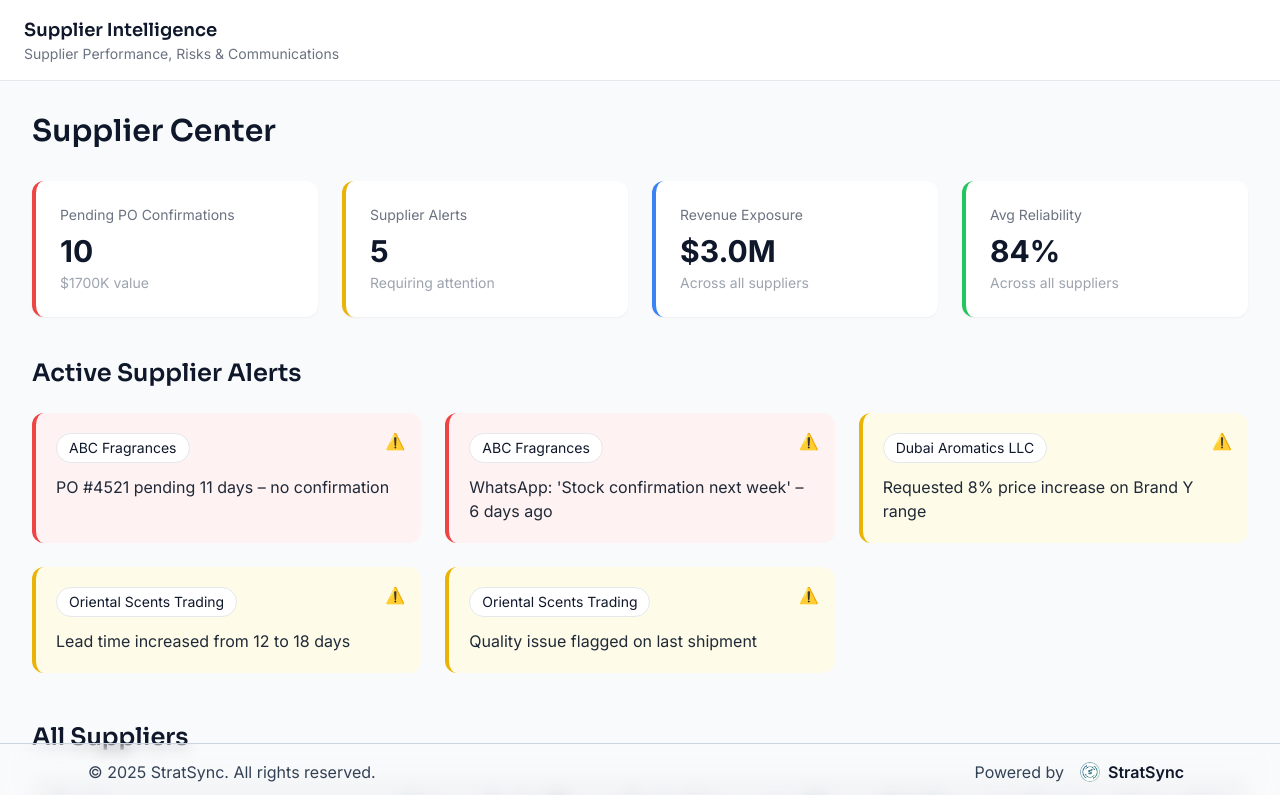
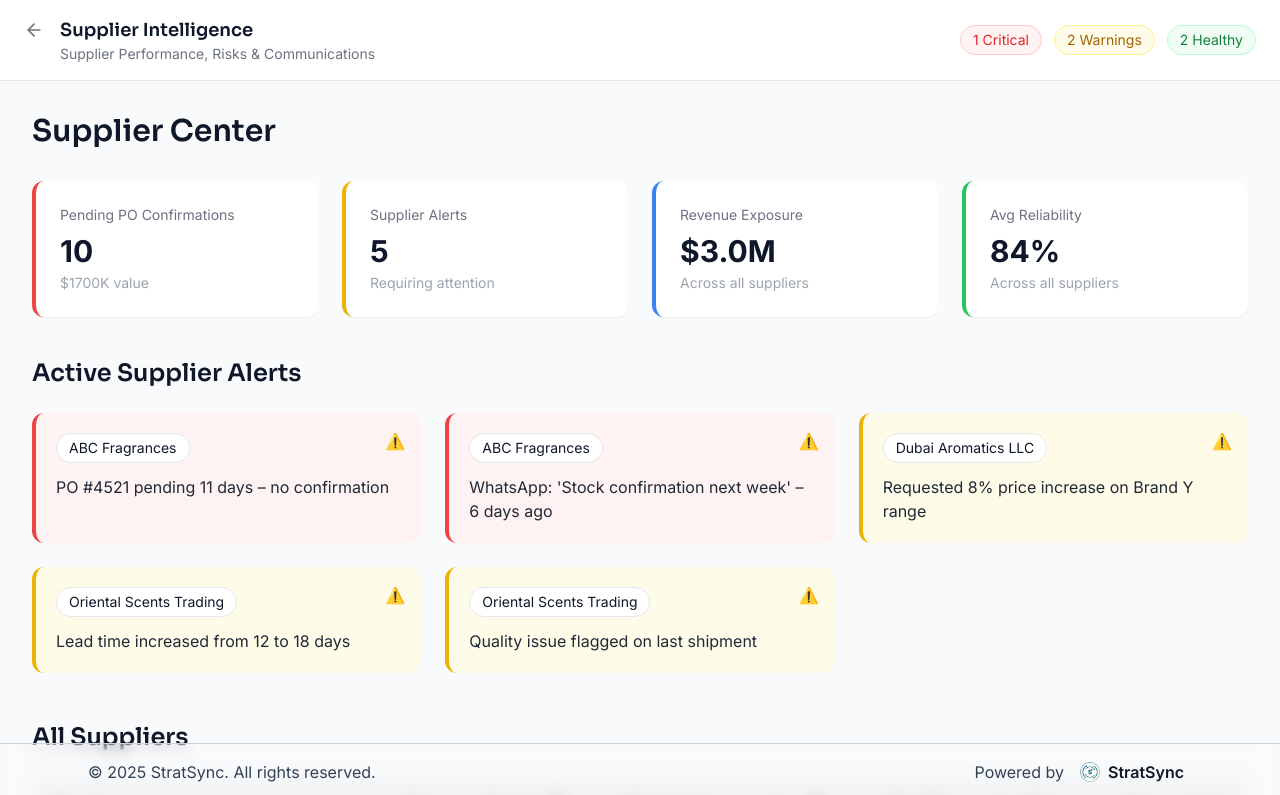
Before and after one commit to stratsync-rohit/revenue-intelligence-dashboard-tionale-v4, a React (Vite) app in the folder client/: page /suppliers in a window 1280 px wide. Shown: the top 795 px of the page. Built offline with nearby package versions, Linux system fonts and the light colour scheme; no server answers.

Commit message:
update right section in heaer of suppiler

```diff
--- a/client/src/components/header/SupplierHeader.tsx
+++ b/client/src/components/header/SupplierHeader.tsx
@@ -1,13 +1,69 @@
-// components/headers/SupplierHeader.tsx
+import React from "react";
+import { ArrowLeft } from "lucide-react";
+
 const SupplierHeader = () => {
   return (
     <header className="bg-white border-b px-6 py-4">
-      <h1 className="text-lg font-semibold">Supplier Intelligence</h1>
-      <p className="text-sm text-gray-500">
-        Supplier Performance, Risks & Communications
-      </p>
+      <div className="flex items-center justify-between">
+        {/* Left: Back + Title */}
+        <div className="flex items-start gap-4">
+          <button className="mt-1 text-gray-500 hover:text-gray-800">
+            <ArrowLeft size={20} />
+          </button>
+
+          <div>
+            <h1 className="text-lg font-semibold">
+              Supplier Intelligence
+            </h1>
+            <p className="text-sm text-gray-500">
+              Supplier Performance, Risks & Communications
+            </p>
+          </div>
+        </div>
+
+        {/* Right: Status Pills */}
+        <div className="flex items-center gap-3">
+          <StatusPill
+            label="1 Critical"
+            type="critical"
+          />
+          <StatusPill
+            label="2 Warnings"
+            type="warning"
+          />
+          <StatusPill
+            label="2 Healthy"
+            type="healthy"
+          />
+        </div>
+      </div>
     </header>
   );
 };
 
+/* ---------------- Sub Components ---------------- */
+
+const StatusPill = ({
+  label,
+  type,
+}: {
+  label: string;
+  type: "critical" | "warning" | "healthy";
+}) => {
+  const styles =
+    type === "critical"
+      ? "bg-red-50 text-red-600 border-red-200"
+      : type === "warning"
+      ? "bg-yellow-50 text-yellow-700 border-yellow-200"
+      : "bg-green-50 text-green-700 border-green-200";
+
+  return (
+    <span
+      className={`px-3 py-1 rounded-full text-sm border ${styles}`}
+    >
+      {label}
+    </span>
+  );
+};
+
 export default SupplierHeader;
```
